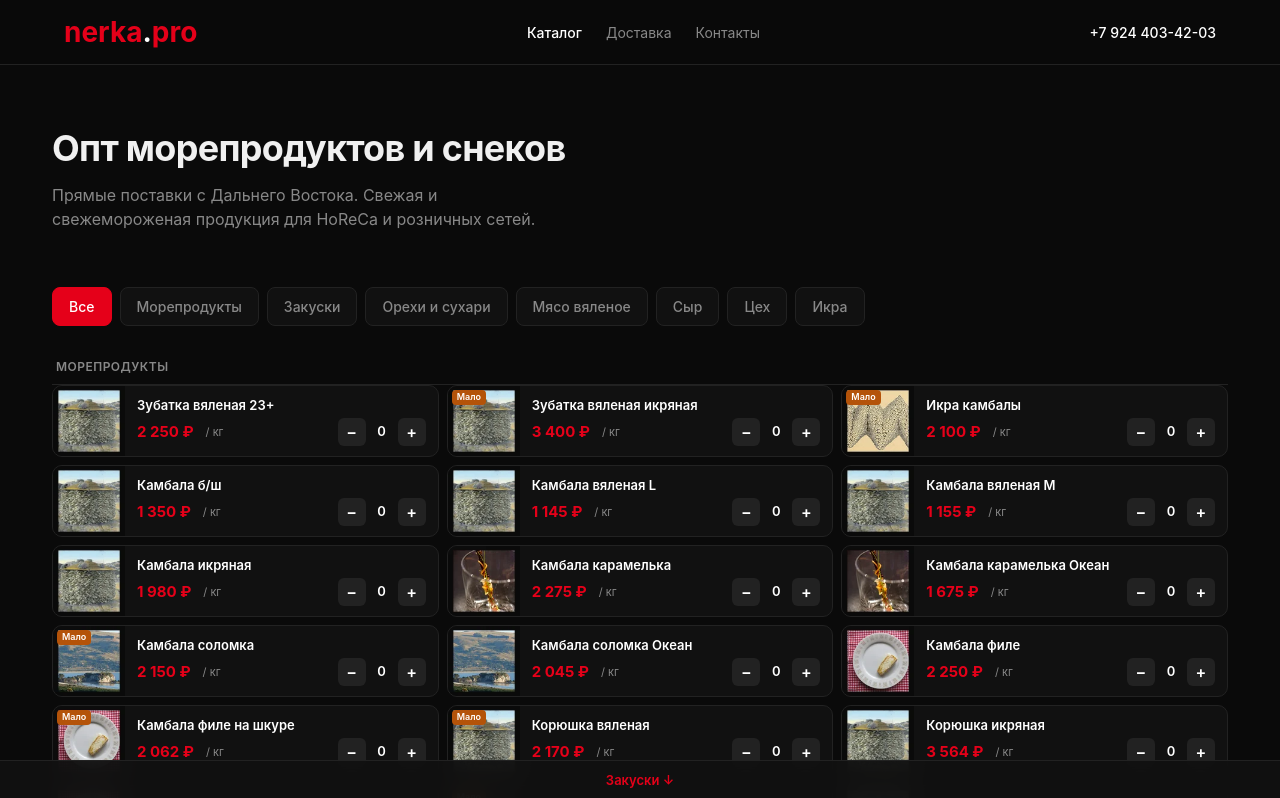
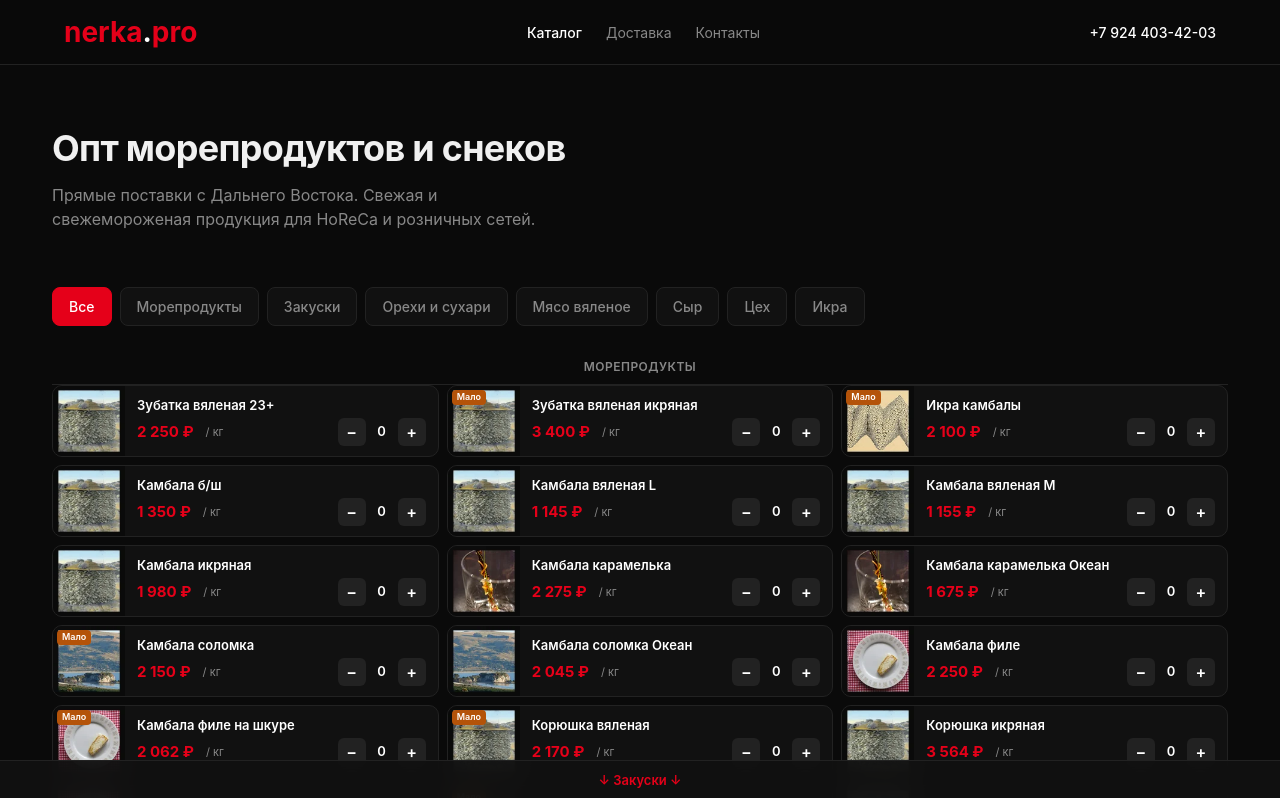
Before and after one commit to crptnck/nerka, a Next.js app: page / in a window 1280 px wide. Shown: the top 798 px of the page. Built offline with nearby package versions, Linux system fonts and the light colour scheme.

Commit message:
style: center top section bars, lowercase + double arrows on bottom bar
Co-Authored-By: Oz <oz-agent@warp.dev>

```diff
--- a/app/globals.css
+++ b/app/globals.css
@@ -293,6 +293,7 @@ body.scrolled .header-inner { height: 40px; }
   color: var(--muted);
   text-transform: uppercase;
   letter-spacing: 0.04em;
+  text-align: center;
   cursor: pointer;
   transition: top 0.15s;
   border-bottom: 1px solid var(--border);
@@ -312,5 +313,6 @@ body.scrolled .section-bar { top: 40px; }
   font-size: 13px;
   font-weight: 600;
   color: var(--brand);
+  text-transform: none;
   cursor: pointer;
 }
--- a/app/page.tsx
+++ b/app/page.tsx
@@ -295,7 +295,7 @@ export default function Catalog() {
       {/* ── Полоска следующего раздела (прибита к низу) ── */}
       {showSections && nextSectionIdx !== null && (
         <div className="section-next" onClick={() => scrollToSection(nextSectionIdx)}>
-          {grouped[nextSectionIdx].name} ↓
+          ↓ {grouped[nextSectionIdx].name} ↓
         </div>
       )}
 
```
